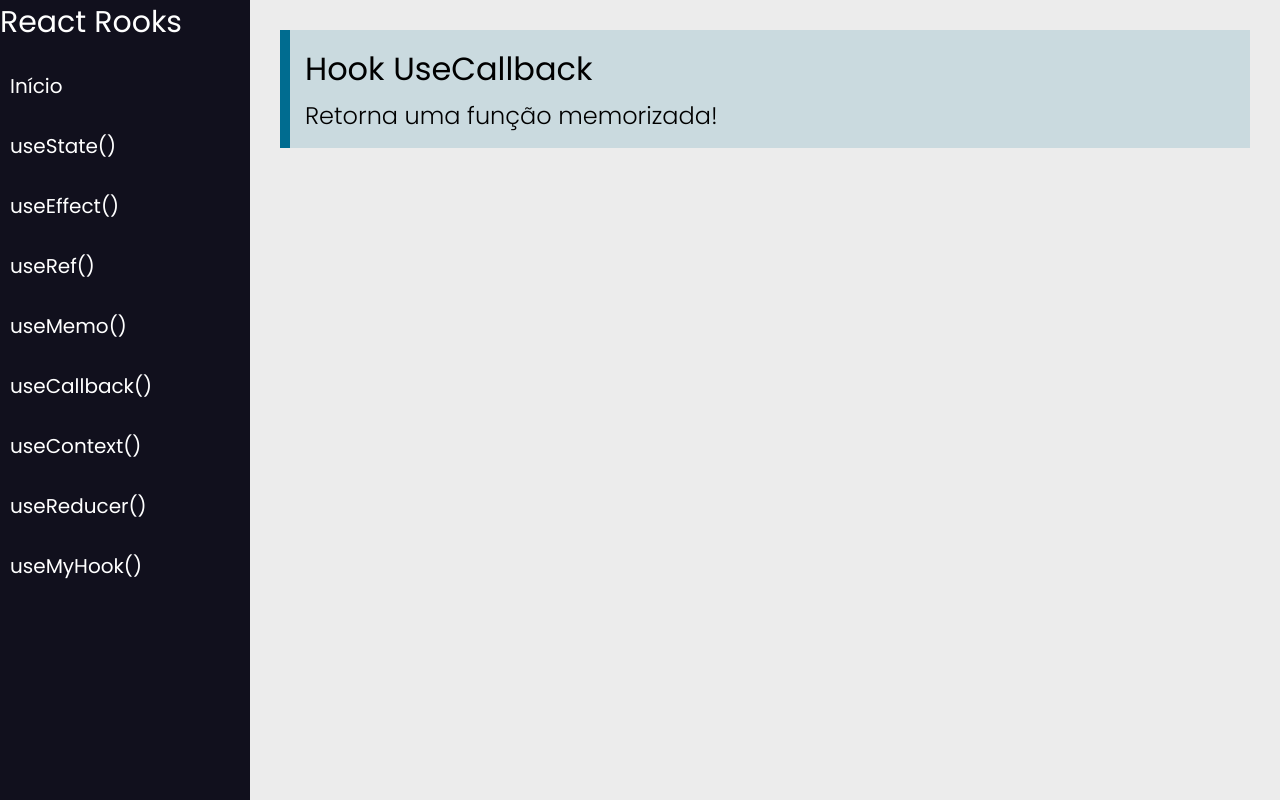
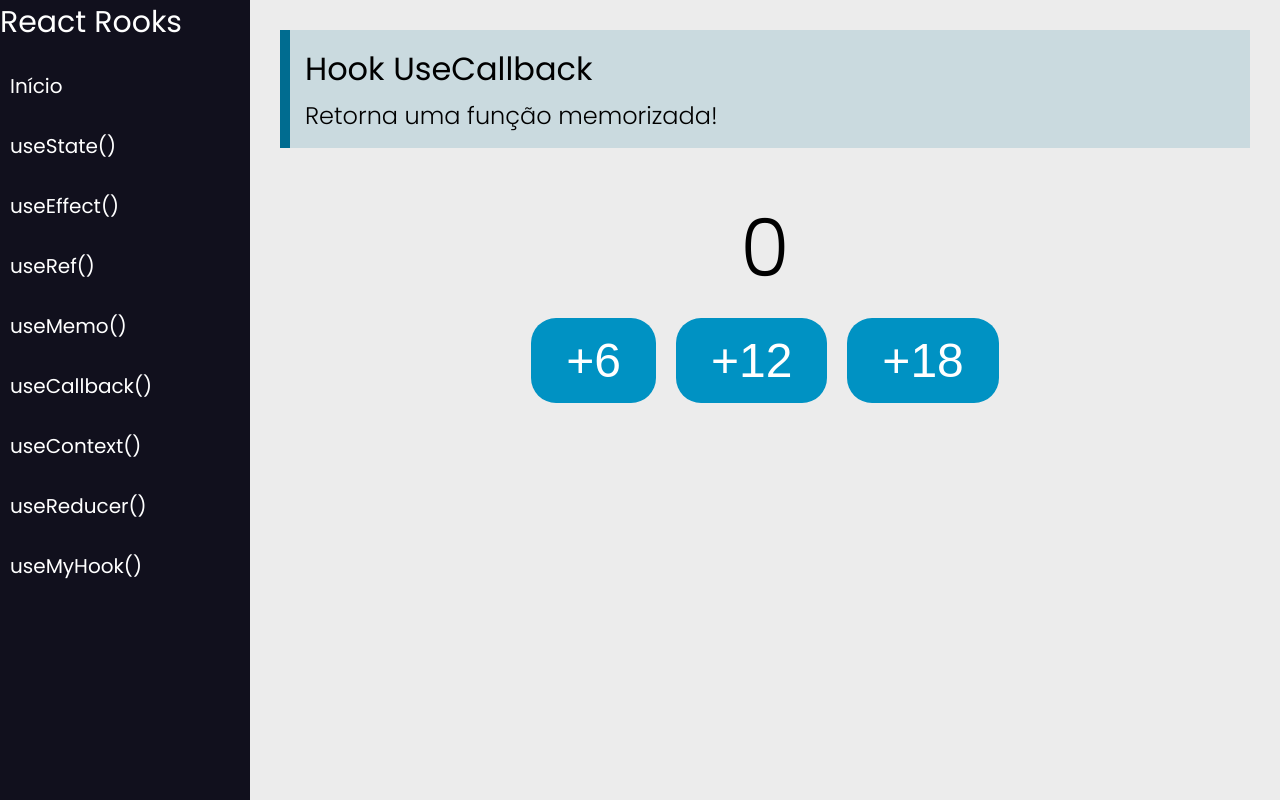
Before and after one commit to ketlynsantos/Hooks, a React (Create React App) app: page /useCallback in a window 1280 px wide. Built offline with nearby package versions, Linux system fonts and the light colour scheme.

Commit message:
UseCallback

```diff
--- a/src/views/examples/UseCallback.jsx
+++ b/src/views/examples/UseCallback.jsx
@@ -1,13 +1,29 @@
-import React from 'react'
+import React, { useCallback, useState } from 'react'
 import PageTitle from '../../components/layout/PageTitle'
+import UseCallbackButtons from './UseCallbackButtons'
 
 const UseCallback = (props) => {
+
+    const [count, setCount] = useState(0)
+
+    const inc = useCallback(function(delta) {
+        setCount(curr => curr + delta)
+    }, [setCount])
+
+    // function inc(delta) {
+    //     setCount(count + delta)
+    // }
+
     return (
         <div className="UseCallback">
             <PageTitle
                 title="Hook UseCallback"
-                subtitle="Retorna uma função memorizada!"
-            />
+                subtitle="Retorna uma função memorizada!" />
+
+            <div className="center">
+                <span className="text">{count}</span>
+                <UseCallbackButtons inc={inc}/>
+            </div>
         </div>
     )
 }
--- /dev/null
+++ b/src/views/examples/UseCallbackButtons.jsx
@@ -0,0 +1,16 @@
+import React from 'react'
+
+const UseCallbackButtons = (props) => {
+
+    console.log('render...')
+
+    return (
+        <div>
+            <button className="btn" onClick={() => props.inc(6)}>+6</button>
+            <button className="btn" onClick={() => props.inc(12)}>+12</button>
+            <button className="btn" onClick={() => props.inc(18)}>+18</button>
+        </div>
+    )
+}
+
+export default React.memo(UseCallbackButtons)
```
